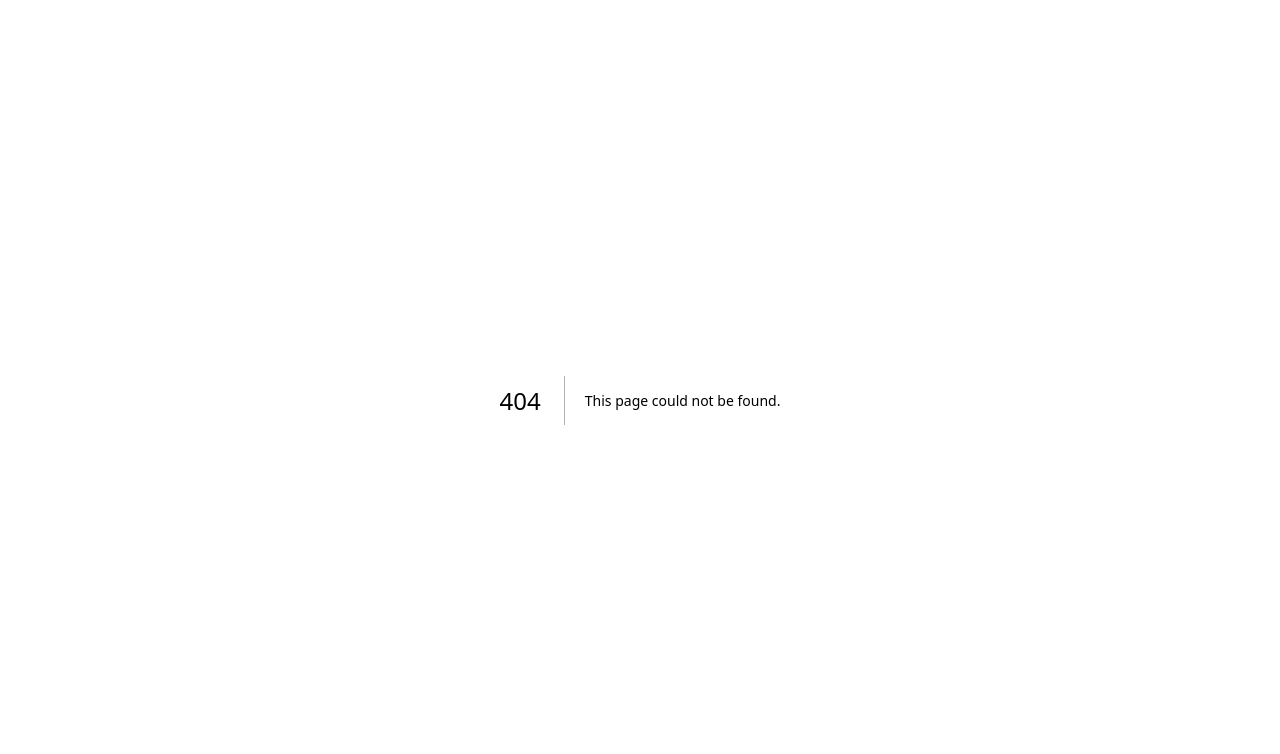
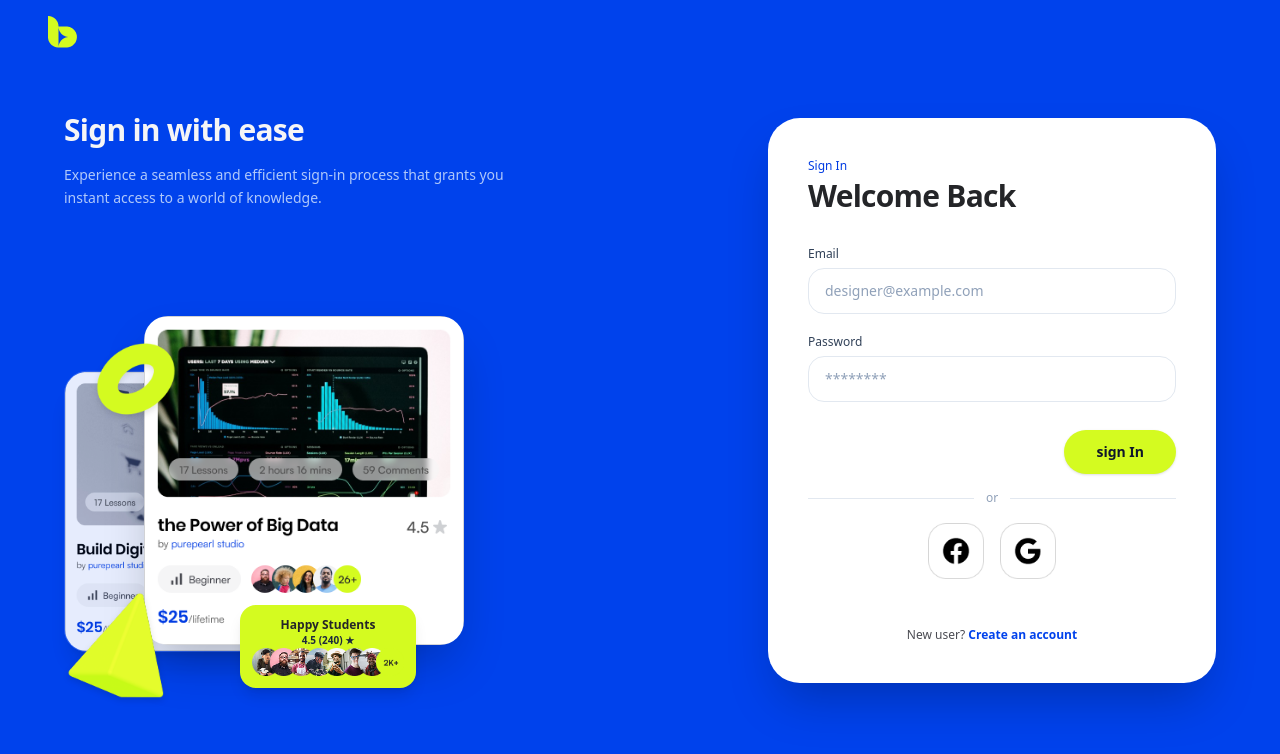
Before and after one commit to ssdevcmd/bytespace-new, a Next.js app: page /signin in a window 1280 px wide. Before the commit this address had no page. Shown: the top 754 px of the page. Built offline with nearby package versions, Linux system fonts and the light colour scheme.

Commit message:
feat: build signin page route

```diff
--- /dev/null
+++ b/src/app/(auth)/signin/page.jsx
@@ -0,0 +1,190 @@
+"use client";
+
+import Link from 'next/link';
+import React, { useState } from 'react';
+
+const SignIn = () => {
+  const [formData, setFormData] = useState({
+    email: '',
+    password: '',
+  });
+
+  const handleChange = (e) => {
+    setFormData({ ...formData, [e.target.name]: e.target.value });
+  };
+
+  const handleSubmit = (e) => {
+    e.preventDefault();
+    console.log('Form Submitted:', formData);
+
+  };
+
+  return (
+    <div className="relative min-h-screen w-full bg-[#0042EC] overflow-hidden font-satoshi flex items-center justify-center py-12 px-4 sm:px-6 lg:px-8">
+
+      {/* Logo */}
+      <div className="absolute top-4 left-8 sm:left-12 z-20">
+        <img src="/Vector.png" alt="ByteSpace Logo" className="h-8 w-auto" />
+      </div>
+
+      {/* Main Container */}
+      <div className="relative z-10 w-full max-w-6xl grid grid-cols-1 lg:grid-cols-12 gap-12 items-center min-h-[640px]">
+
+        {/* LEFT COLUMN: Text, Floating Cards & 3D Assets */}
+        <div className="lg:col-span-6 flex flex-col justify-between h-full pt-12 lg:pt-0 text-[#F5F5F6]">
+
+          {/* Header Text */}
+          <div className="max-w-md">
+            <h1 className="text-2xl sm:text-3xl font-extrabold mb-4 mt-8 tracking-tight">
+              Sign in with ease
+            </h1>
+            <p className="text-xs sm:text-sm text-blue-100/80 leading-relaxed">
+              Experience a seamless and efficient sign-in process that grants you instant access to a world of knowledge.
+            </p>
+          </div>
+
+          {/* Stacked Cards & Decorative Floating Assets Area */}
+          <div className="relative mt-12 mb-6 h-[340px] sm:h-[380px] w-full max-w-lg mx-auto lg:mx-0">
+
+            {/* 3D Asset: Lime Ring / Oval (Top-Left) */}
+            <img
+              src="/mask-group-7.png"
+              alt="Decoration"
+              className="pointer-events-none absolute -left-[-1rem] sm:-left-[-1rem] top-2 z-30 w-24 sm:w-28 object-contain drop-shadow-md"
+            />
+
+            {/* 3D Asset: Lime Pyramid / Cone (Bottom-Left) */}
+            <img
+              src="/design/cone-2.png"
+              alt="Decoration"
+              className="pointer-events-none absolute -left-4 -bottom-6 z-30 w-28 sm:w-36 object-contain drop-shadow-md"
+            />
+
+            {/* Card 1: Background Course Card ("Build Digital Asset") */}
+            <img
+              src="/courses/course_card_2.png"
+              alt="Build Digital Asset Course"
+              className="pointer-events-none absolute left-0 top-10 z-10 w-64 sm:w-72 rounded-3xl shadow-xl border border-white/20 opacity-90 scale-95 origin-bottom-left"
+            />
+
+            {/* Card 2: Main Foreground Course Card ("the Power of Big Data") */}
+            <img
+              src="/courses/course_card_3.png"
+              alt="The Power of Big Data Course"
+              className="pointer-events-none absolute left-16 sm:left-20 top-0 z-20 w-72 sm:w-80 rounded-3xl shadow-2xl"
+            />
+
+            {/* Card 3: Bottom Happy Students Badge Card */}
+            <div className="absolute left-36 sm:left-44 bottom-2 z-20 w-44 rounded-2xl bg-[#D4FB20] p-3 shadow-lg">
+              <div className="flex flex-col items-center justify-between">
+                <span className="text-xs font-bold text-[#242528]">Happy Students</span>
+                <span className="text-[10px] font-bold text-slate-800">4.5 (240) ★</span>
+              </div>
+              <img
+                src="/happy-students.png"
+                alt="Happy Students Avatars"
+                className="w-full object-contain"
+              />
+            </div>
+
+          </div>
+        </div>
+
+        {/* RIGHT COLUMN: White Signup Form Card */}
+        <div className="lg:col-span-6 flex justify-center lg:justify-end">
+          <div className="w-full max-w-md rounded-[32px] bg-white p-8 sm:p-10 shadow-2xl">
+
+            {/* Form Title */}
+            <div className="mb-8">
+              <p className="text-xs font-medium text-[#003BE2] mb-1">
+                Sign In
+              </p>
+              <h2 className="text-2xl sm:text-3xl font-extrabold text-[#242528] tracking-tight font-clash">
+                Welcome Back
+              </h2>
+            </div>
+
+            {/* Form Fields */}
+            <form onSubmit={handleSubmit} className="space-y-5">
+
+              <div>
+                <label className="block text-xs font-medium text-slate-700 mb-1.5">
+                  Email
+                </label>
+                <input
+                  type="email"
+                  name="email"
+                  value={formData.email}
+                  onChange={handleChange}
+                  placeholder="designer@example.com"
+                  className="w-full rounded-2xl border border-slate-200 px-4 py-3 text-xs sm:text-sm text-slate-900 placeholder-slate-400 focus:border-[#0042EC] focus:outline-none focus:ring-1 focus:ring-[#0042EC] transition-all"
+                  required
+                />
+              </div>
+
+              <div>
+                <label className="block text-xs font-medium text-slate-700 mb-1.5">
+                  Password
+                </label>
+                <input
+                  type="password"
+                  name="password"
+                  value={formData.password}
+                  onChange={handleChange}
+                  placeholder="********"
+                  className="w-full rounded-2xl border border-slate-200 px-4 py-3 text-xs sm:text-sm text-slate-900 placeholder-slate-400 focus:border-[#0042EC] focus:outline-none focus:ring-1 focus:ring-[#0042EC] transition-all"
+                  required
+                />
+              </div>
+
+              {/* Action Button */}
+              <div className="pt-2 flex justify-end">
+                <button
+                  type="submit"
+                  className="rounded-full bg-[#D4FB20] px-8 py-3 text-xs sm:text-sm font-bold text-slate-900 shadow-sm transition-all hover:bg-[#c2eb12] hover:scale-105 active:scale-95"
+                >
+                  sign In
+                </button>
+              </div>
+            </form>
+
+            {/* Divider */}
+            <div className="relative my-6 flex items-center justify-center">
+              <div className="w-full border-t border-slate-200"></div>
+              <span className="absolute bg-white px-3 text-xs text-slate-400">or</span>
+            </div>
+
+            {/* Social Logins */}
+            <div className="flex justify-center items-center gap-4">
+              <button
+                type="button"
+                className="transition-transform hover:scale-105 active:scale-95 focus:outline-none"
+              >
+                <img src="/social/facebook.png" alt="Sign in with Facebook" className="w-12 h-12 sm:w-14 sm:h-14" />
+              </button>
+
+              <button
+                type="button"
+                className="transition-transform hover:scale-105 active:scale-95 focus:outline-none"
+              >
+                <img src="/social/google.png" alt="Sign in with Google" className="w-12 h-12 sm:w-14 sm:h-14" />
+              </button>
+            </div>
+
+            {/* Bottom Login Link */}
+            <div className="mt-12 text-center text-xs text-[#4B4C53]">
+              New user?{' '}
+              <Link href="/signup" className="font-semibold text-[#0042EC] hover:underline">
+                Create an account
+              </Link>
+            </div>
+
+          </div>
+        </div>
+
+      </div>
+    </div>
+  );
+};
+
+export default SignIn;
```
Also changed, not shown: public/social/facebook.png (added), public/social/google.png (added).
